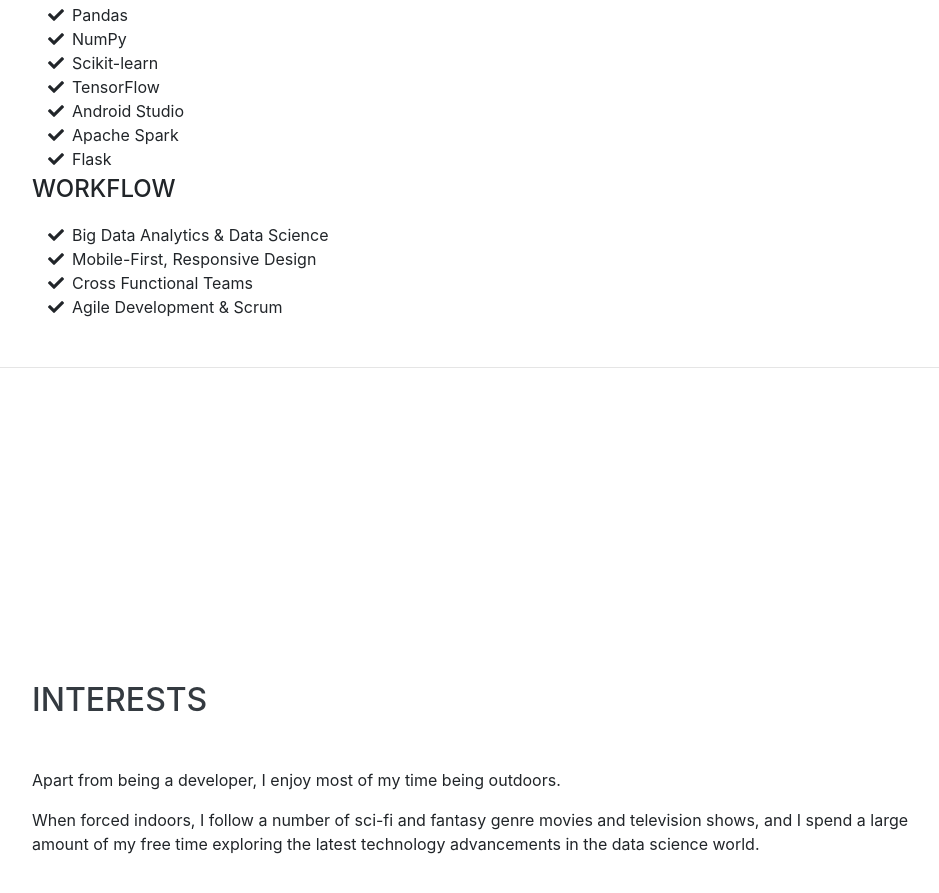
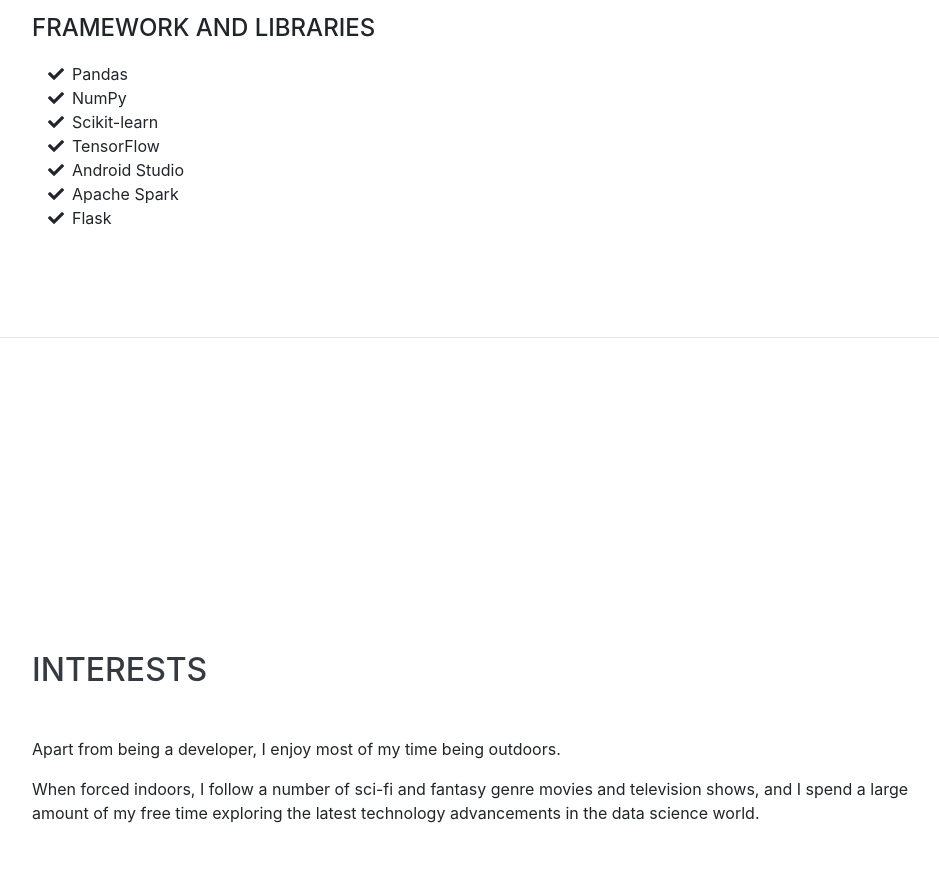
Before and after one commit to aditya-verma/aditya-verma.github.io, a website with bundled scripts: page index.html in a window 1280 px wide. Shown: the part 3667-4560 px from the top of the page, without its empty margins (288-1227 px from the left). Built offline with nearby package versions, Linux system fonts and the light colour scheme; a web font is replaced by a local one.

Commit message:
Update index.html

```diff
--- a/index.html
+++ b/index.html
@@ -274,23 +274,6 @@
           </li>
         </ul>
 
-
-        <div class="subheading mb-3">Workflow</div>
-        <ul class="fa-ul mb-0">
-          <li>
-            <i class="fa-li fa fa-check"></i>
-            Big Data Analytics &amp; Data Science</li>
-          <li>
-            <i class="fa-li fa fa-check"></i>
-            Mobile-First, Responsive Design</li>
-
-          <li>
-            <i class="fa-li fa fa-check"></i>
-            Cross Functional Teams</li>
-          <li>
-            <i class="fa-li fa fa-check"></i>
-            Agile Development &amp; Scrum</li>
-        </ul>
       </div>
     </section>
 
```
